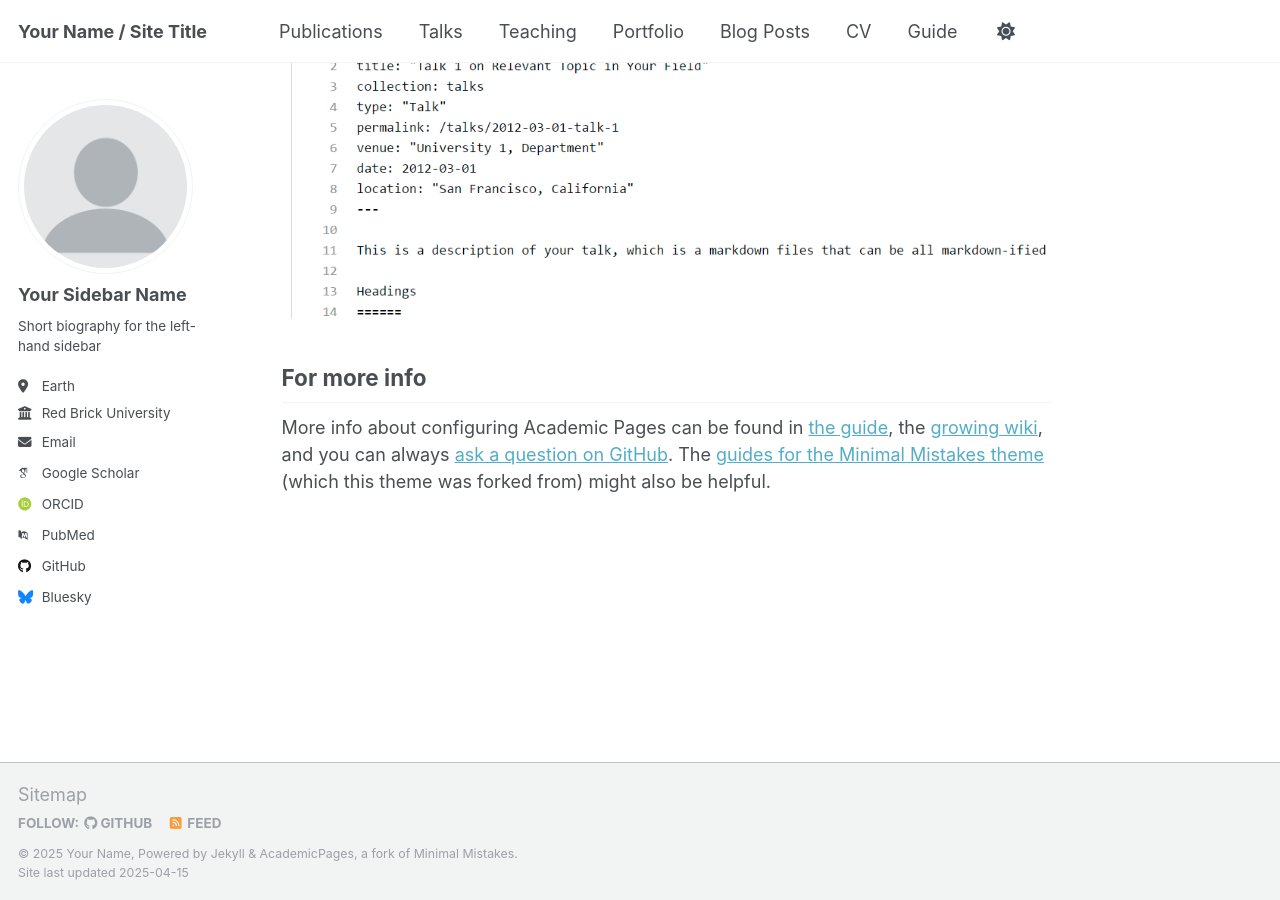
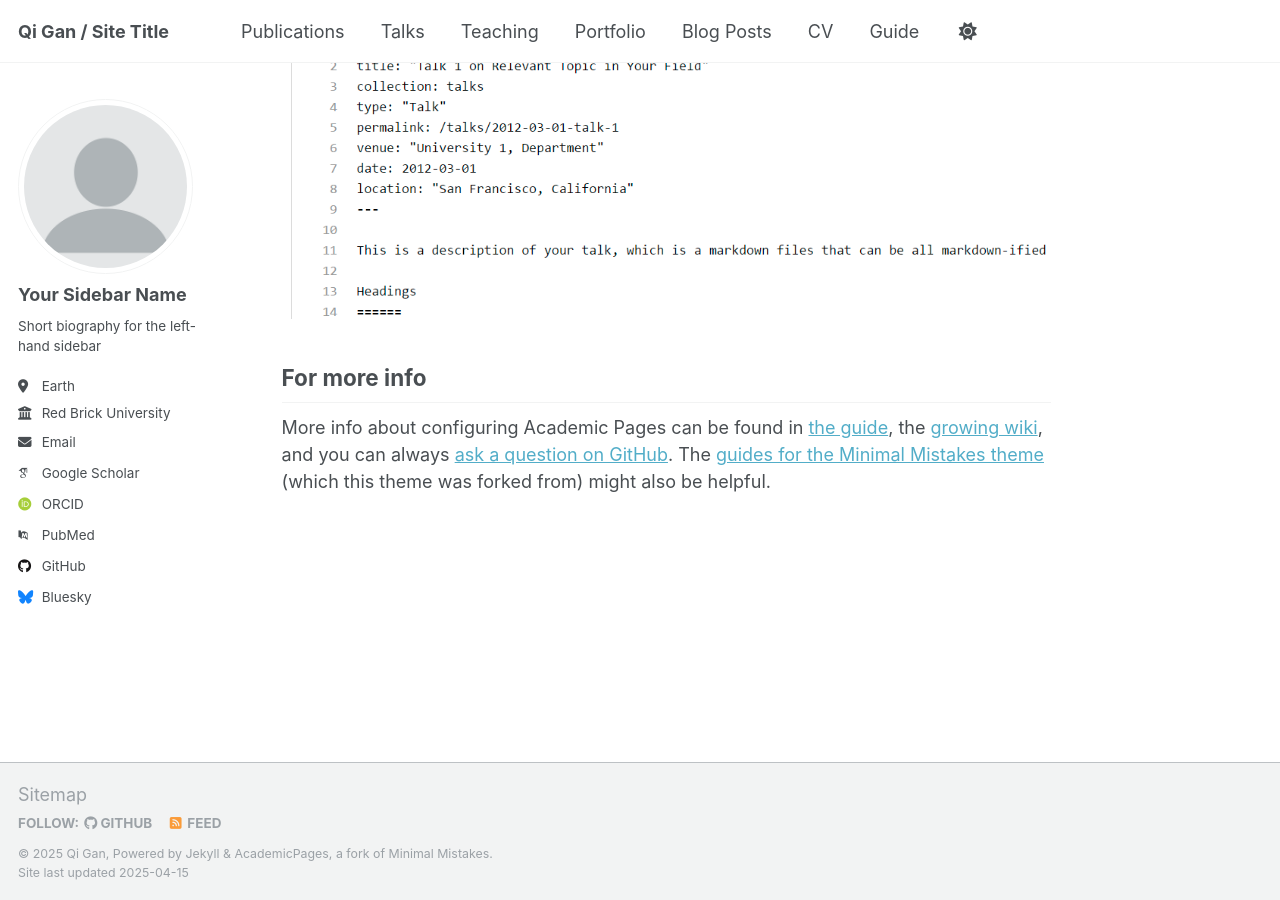
Before and after one commit to QGAN2019/qigan.github.io, a Jekyll site: the page built from _pages/about.md, in a window 1280 px wide and 900 px high, scrolled down 2636 px. Built offline with Jekyll 4.4.1, drawn with Linux system fonts in a browser that asks for light colours; some web fonts are replaced.

Commit message:
Update _config.yml

```diff
--- a/_config.yml
+++ b/_config.yml
@@ -9,9 +9,9 @@
 # Basic Site Settings
 locale                   : "en-US"
 site_theme               : "default"
-title                    : "Your Name / Site Title"
+title                    : "Qi Gan / Site Title"
 title_separator          : "-"
-name                     : &name "Your Name"
+name                     : &name "Qi Gan"
 description              : &description "personal description"
 url                      : https://academicpages.github.io # the base hostname & protocol for your site e.g. "https://[your GitHub username].github.io"
 baseurl                  : "" # the subpath of your site, e.g. "/blog"
```
